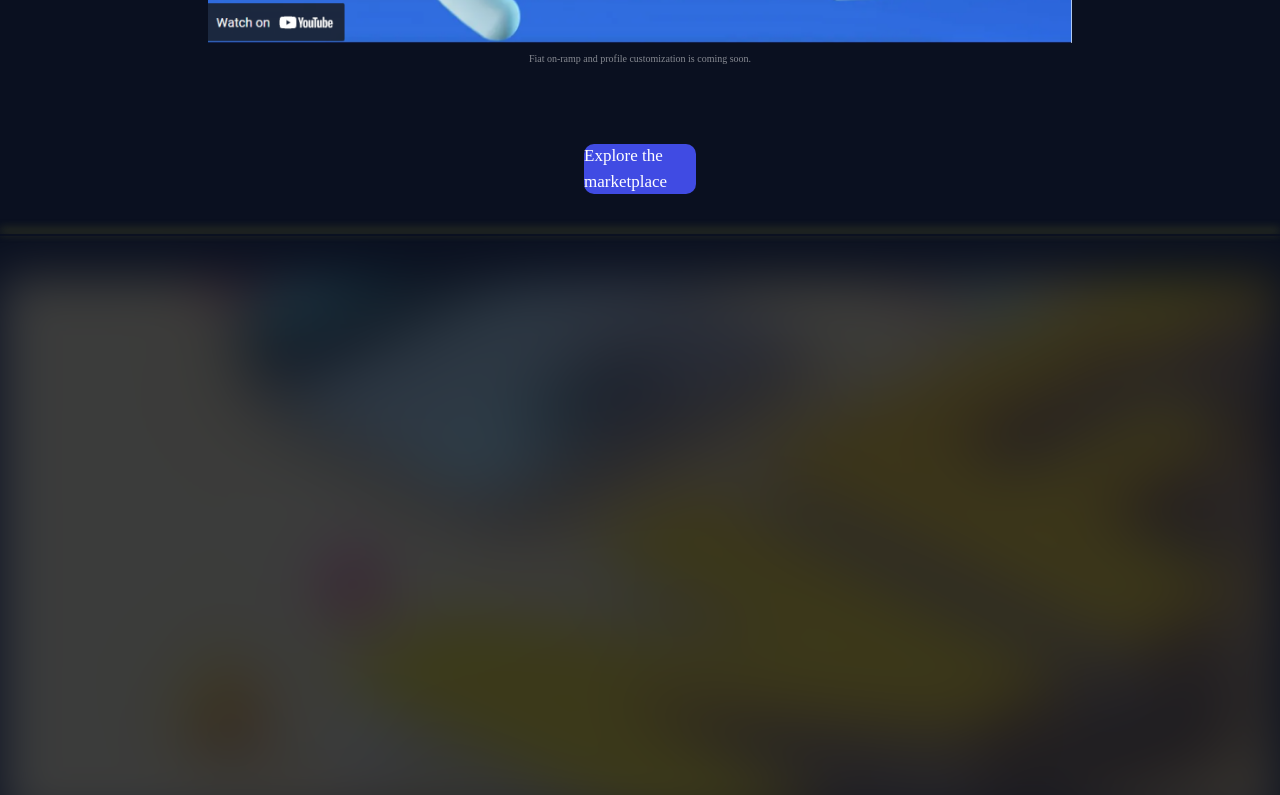
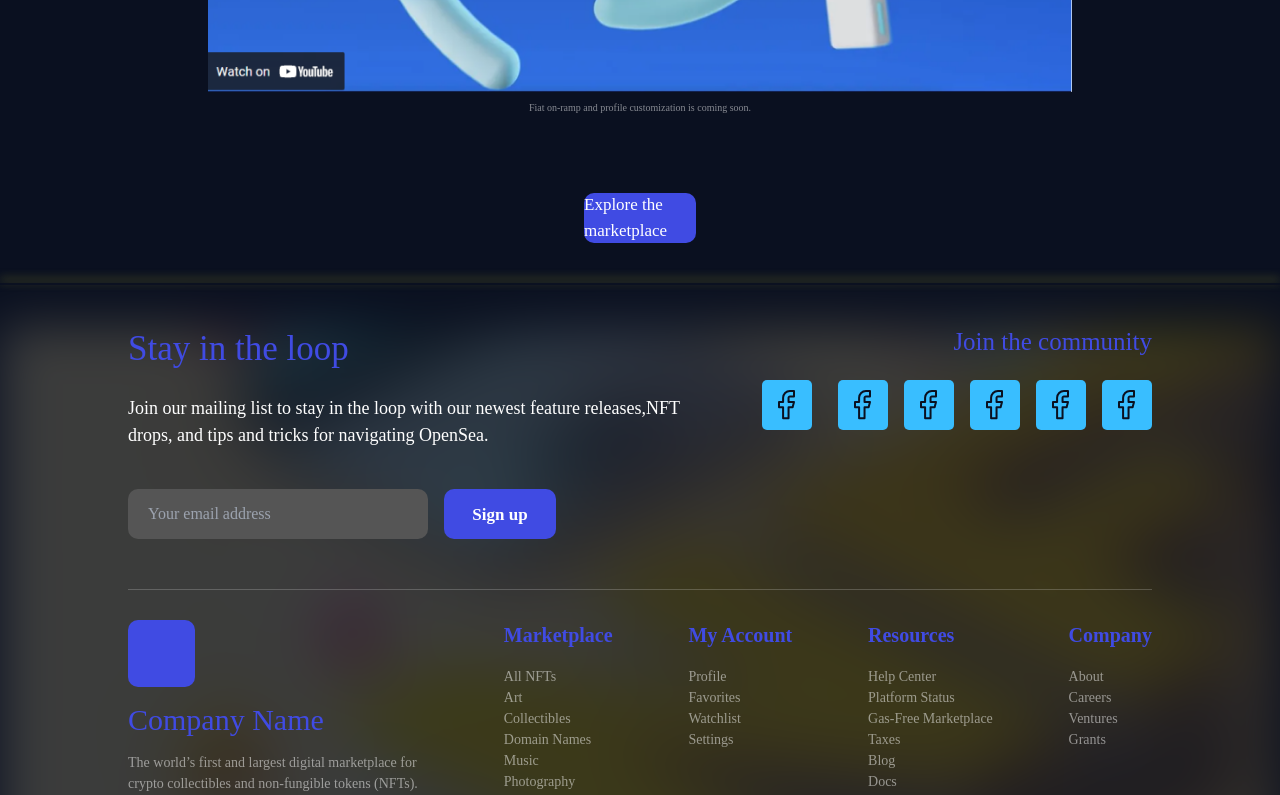
Before and after one commit to fastleopard9372/nft_project, a Next.js app: page / in a window 1280 px wide. Shown: the part 4645-5440 px from the top of the page. Built offline with nearby package versions, Linux system fonts and the light colour scheme; a web font is replaced by a local one.

Commit message:
nfc_complete(draft)

```diff
--- a/src/components/Card3.tsx
+++ b/src/components/Card3.tsx
@@ -8,11 +8,11 @@ const Card3 = (data:types.Card3_data) => {
       <div className='card-container'>
         <div className="card-body">
           <div className='card-img'>
-            <img src={data.url}></img>
+            <a href={data.link}><img src={data.url}></img></a>
           </div>
         </div>
         <div className="card-info">
-          <p className='card-title'>{ data.title}</p>
+           <a href={data.link}><p className='card-title'>{ data.title}</p></a>
           <p className='card-content'>
             {data.content}
           </p>
--- a/src/layouts/footer.tsx
+++ b/src/layouts/footer.tsx
@@ -1,17 +1,138 @@
 import React from 'react'
 import Link from 'next/link';
 import Image from 'next/image';
-const Footer = ()=> {
+interface _link_data{
+  url: string,
+  name: string,
+}
+interface link_data{
+  title: string,
+  data:_link_data[]
+}
+
+const Footer = () => {
+  const data: link_data[]=[{
+  title: 'Marketplace',
+  data: [{
+    url:'/',    name:'All NFTs'
+  }, {
+    url:'/',    name:'Art'
+  }, {
+    url:'/',    name:'Collectibles'
+  }, {
+    url:'/',    name:'Domain Names'
+  }, {
+    url:'/',    name:'Music'
+  }, {
+    url:'/',    name:'Photography'
+  }, {
+    url:'/',    name:'Sports'
+  }, {
+    url:'/',    name:'Trading Cards'
+  }, {
+    url:'/',    name:'Utility'
+  }, {
+    url:'/',    name:'Virtual Worlds'
+  }]
+  }, {
+  title: 'My Account',
+  data: [{
+    url:'/',    name:'Profile'
+  }, {
+    url:'/',    name:'Favorites'
+  }, {
+    url:'/',    name:'Watchlist'
+  }, {
+    url:'/',    name:'Settings'
+  }]
+  }, {
+  title: 'Resources',
+  data: [{
+    url:'/',    name:'Help Center'
+  }, {
+    url:'/',    name:'Platform Status'
+  }, {
+    url:'/',    name:'Gas-Free Marketplace'
+  }, {
+    url:'/',    name:'Taxes'
+  }, {
+    url:'/',    name:'Blog'
+  }, {
+    url:'/',    name:'Docs'
+  }, {
+    url:'/',    name:'Newsletter'
+  }]
+  }, {
+  title: 'Company',
+  data: [{
+    url:'/',    name:'About'
+  }, {
+    url:'/',    name:'Careers'
+  }, {
+    url:'/',    name:'Ventures'
+  }, {
+    url:'/',    name:'Grants'
+  }]
+  }]
   return (
-    <div className='section1 flex justify-center items-center'>
+    <>
+      <div className='footer section1 flex justify-center items-center'>
         <div className='footer-top'>
         </div>
         <div className='back'>
         </div>
-        <div className='section front flex justify-between items-center'>
-
+        <div className='section front flex flex-col items-center'>
+          <div className='top flex justify-between w-full'>
+            <div className="flex flex-col justify-start">
+              <h3 className='footer-title'>
+                Stay in the loop
+              </h3>
+              <span className='footer-content'>Join our mailing list to stay in the loop with our newest feature releases,NFT drops, and tips and tricks for navigating OpenSea.</span>
+              <div className='footer-action flex space-x-4'>
+                <input type="text" className='subscribe' placeholder='Your email address' />
+                <button type = "button" className="button primary">Sign up</button>
+              </div>
+            </div>
+          <div className="flex flex-col justify-end">
+            <h3 className='footer-title-1'>Join the community</h3>
+            <div className='flex space-x-4'>
+              <img src="link-icon.svg" />
+              <img src="link-icon.svg" />
+              <img src="link-icon.svg" />
+              <img src="link-icon.svg" />
+              <img src="link-icon.svg" />
+              <img src="link-icon.svg" />
+            </div>
+          </div>
+          </div>
+          <hr/>
+          <div className='link flex justify-between w-full'>
+            <div className='flex justify-start flex-col' style={{width:"300px"}}>
+              <div className='logo_image'></div>
+              <h3>Company Name</h3>
+              <span>The world’s first and largest digital marketplace for crypto collectibles and non-fungible tokens (NFTs). Buy, sell, and discover exclusive digital items.</span>
+            </div>
+            {
+              data.map((value, index) =>(
+                <div className='flex justify-start flex-col flex-grow-1' key={index}>
+                  <h4>{value.title}</h4>
+                  {value.data.map((_value, _index) => (
+                    <a href={_value.url} key={_index}>{_value.name}</a>
+                  )) }
+                </div>
+              ))
+            }
+          </div>
         </div>
       </div>
+      <div className='bottom-banner w-full'>
+        <div className='section flex justify-between items-center space-x-4'>
+          <span > @Copywrite by ShopnilSagor 2022</span>
+          <a>Privacy Policy</a>
+          <a>Terms of Service</a>
+        </div>
+      </div>
+    </>
   );
 }
 
--- a/src/pages/landing/index.tsx
+++ b/src/pages/landing/index.tsx
@@ -138,20 +138,23 @@ const Landing = () => {
     content: 'A collection of 10,000 utility-enabled PFPs that feature a richly diverse and unique pool of rarity-powered traits.'
   }];
   const card3_data: types.Card3_data[] = [{
+    link:"/",
     url: "/card3/Group 69.png",
     title: "Set up your wallet",
     content: "Sed ut perspiciatis unde omnis iste natus error sit voluptatem accusantium doloremque laudantium, totam rem.",
   }, {
-    _id:'2',
+    _id: '2',
+    link:"/",
     url: "/card3/Group 76.png",
     title: "Add Your NFT’s",
     content: "Sed ut perspiciatis unde omnis iste natus error sit voluptatem accusantium doloremque laudantium, totam rem.",
     }, {
+    link:"/",
     _id:'3',
     url: "/card3/Group 77.png",
     title: "Sell Your NFT’s",
     content: "Sed ut perspiciatis unde omnis iste natus error sit voluptatem accusantium doloremque laudantium, totam rem.",
-    }];
+  }];
   const card4_data: types.Card4_data[] = [{
     _id: '1',
     left_img: '/card4/Rectangle 35.png',
@@ -351,7 +354,7 @@ largest NFT marketplace
           <div className='grid grid-cols-3 gap-5 mt-10'>
             {
               item_data.map((value, index) => (
-                <Item {...value} />
+                <Item {...value} key={index}/>
               ))
             }
           </div>
@@ -421,7 +424,7 @@ largest NFT marketplace
               swipeable
             >
               {
-                card2_data.map((value, index) => <Card2 {...value} />)
+                card2_data.map((value, index) => <Card2 {...value}  key={index}/>)
               }
             </Carousel>
           </div>
@@ -435,7 +438,7 @@ largest NFT marketplace
           <div className='grid grid-cols-3 gap-5 mt-10'>
             {
               card3_data.map((value, index) => (
-                <Card3 {...value} />
+                <Card3 {...value}   key={index}/>
               ))
             }
           </div>
@@ -450,7 +453,7 @@ largest NFT marketplace
           <div className='grid grid-cols-3 gap-5 mt-10 '>
             {
               card4_data.map((value, index) => (
-                <Card4 {...value} />
+                <Card4 {...value}  key={index}/>
               ))
             }
           </div>
--- a/src/styles/globals.css
+++ b/src/styles/globals.css
@@ -129,5 +129,93 @@ button,
   top: 0px;
   width: 100%;
   height: 2px;
+  background-color: transparent;
   box-shadow: 0 -4px 10px 0 rgb(119, 119, 39);
 }
+.footer-title {
+  color: var(--Primary, #404be3);
+  font-family: Poppins;
+  font-size: 35px;
+  font-weight: 500;
+  margin-top: 40px;
+  margin-bottom: 20px;
+}
+.footer-title-1 {
+  color: var(--Primary, #404be3);
+  text-align: right;
+  font-size: 25px;
+  font-weight: 500;
+  margin-top: 40px;
+  margin-bottom: 20px;
+}
+.footer-content {
+  color: var(--Black, #fff);
+  font-size: 18px;
+  font-weight: 500;
+  margin-bottom: 20px;
+}
+.footer-action {
+  margin: 20px 0;
+}
+.footer-action input {
+  border-radius: 10px;
+  outline: none;
+  background: var(--Black, #555);
+  color: #aaa;
+  padding: 10px 20px;
+  width: 300px;
+  font-size: 16px;
+  font-weight: 400;
+}
+.footer .section .link h4 {
+  color: var(--Primary, #404be3);
+  font-size: 20px;
+  font-weight: 600;
+  margin-bottom: 16px;
+}
+.footer .section .link a {
+  color: var(--Black, #fff);
+  font-size: 14px;
+  font-weight: 500;
+  opacity: 0.5;
+}
+.footer .section .link a:hover {
+  opacity: 0.9;
+}
+.footer .section .link h3 {
+  color: var(--Primary, #404be3);
+  font-size: 30px;
+  font-weight: 500;
+  margin: 10px 0;
+}
+.footer .link span {
+  color: var(--Black, #fff);
+  font-size: 14px;
+  font-weight: 500;
+  opacity: 0.5;
+}
+.footer .section hr {
+  width: 100%;
+  color: var(--Black, #fff);
+  opacity: 0.2;
+  margin: 30px 0;
+}
+.footer .top > div {
+  min-width: 400px;
+  max-width: 600px;
+}
+.bottom-banner {
+  position: relative;
+  background: var(--Primary, #404be3);
+  height: 53px;
+  color: #fff;
+  font-size: 10px;
+  font-weight: 400;
+}
+.bottom-banner .section {
+  height: 100%;
+}
+.bottom-banner .section span {
+  opacity: 0.5;
+  flex-grow: 1;
+}
--- a/src/styles/landing.css
+++ b/src/styles/landing.css
@@ -3,7 +3,7 @@
 .section1 {
   position: relative;
   width: 100%;
-  height: 550px;
+  height: 650px;
 }
 .section1 .back {
   position: absolute;
@@ -113,6 +113,7 @@
   margin: auto;
   margin-top: -50px;
   position: relative;
+  height: 80px;
 }
 .card-group .title {
   color: var(--Black, #fff);
```
Also changed, not shown: src/types/index.d.ts (+4 -4 lines), public/link-icon.svg (added).
